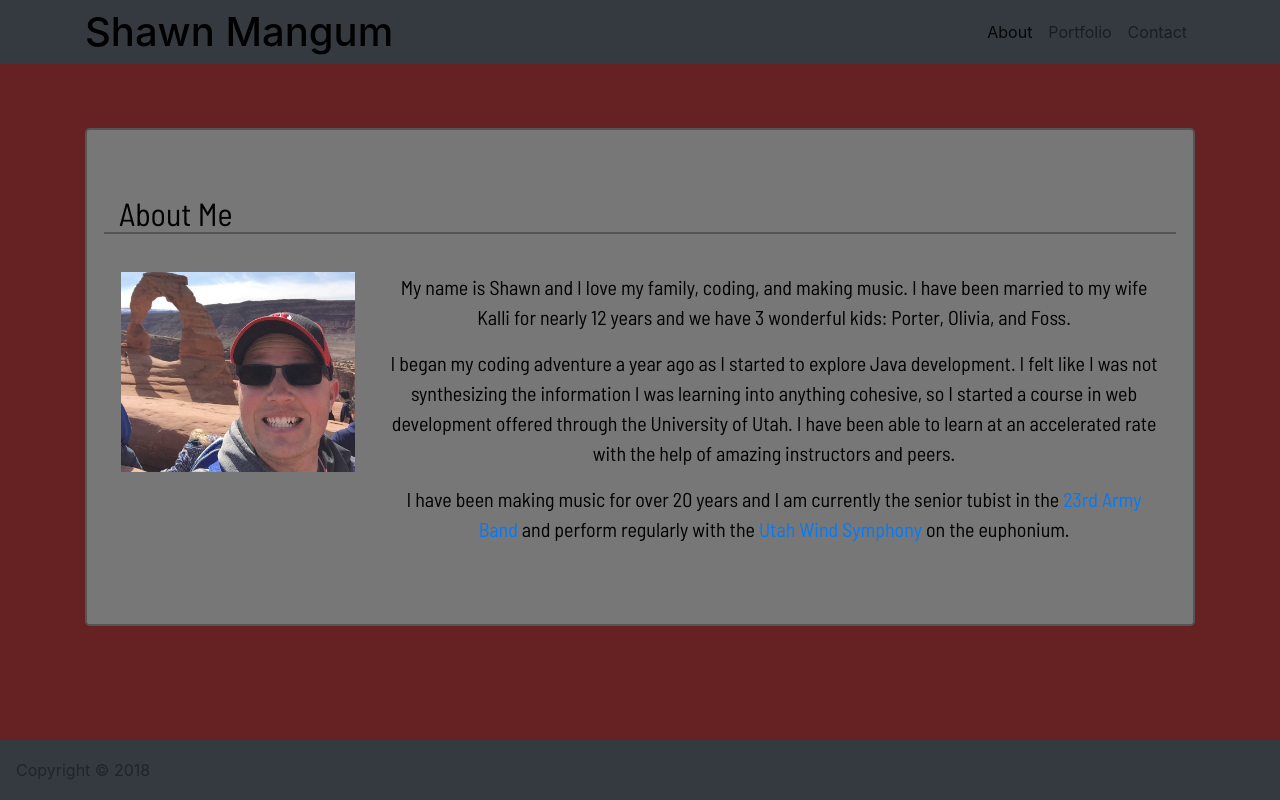
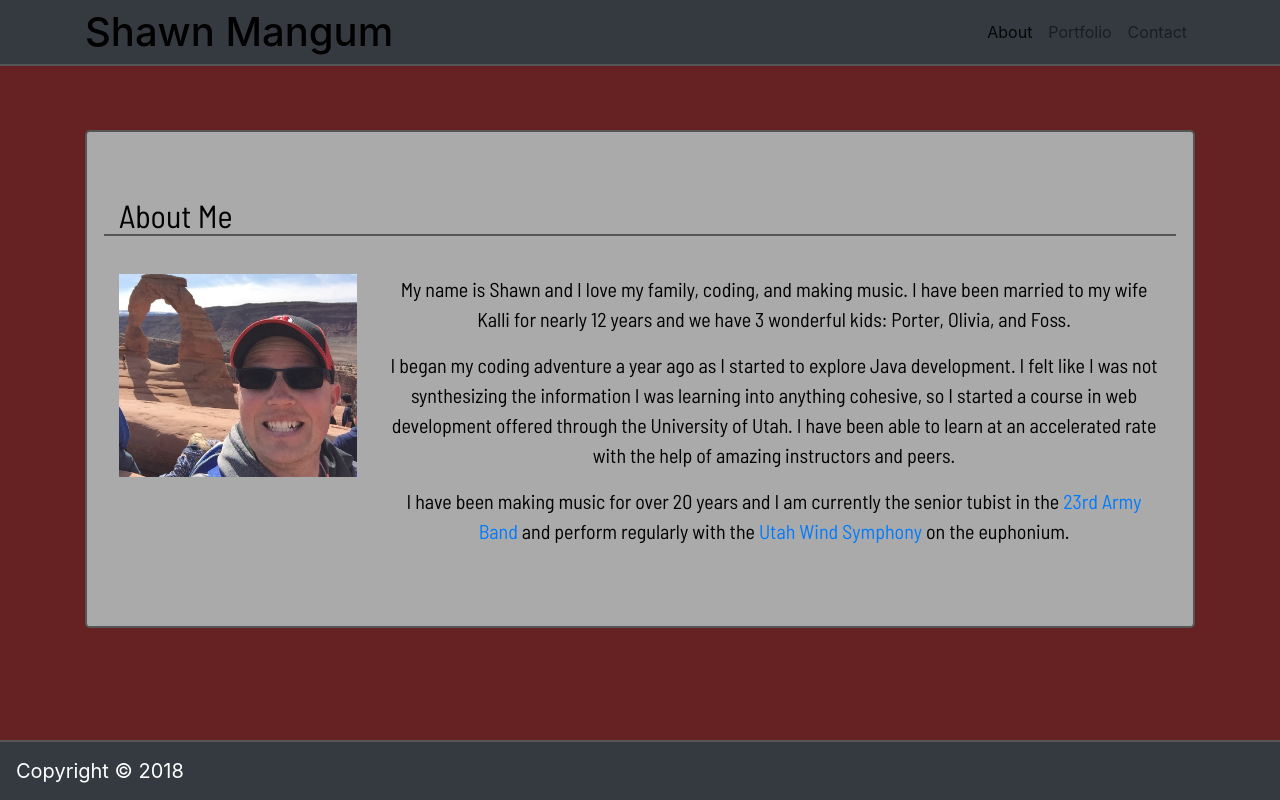
Before and after one commit to tubashawn/bootstrap, a plain HTML site: page index.html in a window 1280 px wide. Drawn offline with nearby package versions, Linux system fonts and the light colour scheme; a script that the page names is missing.

Commit message:
additional

```diff
--- a/assets/style.css
+++ b/assets/style.css
@@ -16,15 +16,18 @@ h2 {
 body {
     background-color: #622;
 }
+
+img {
+    max-height: 100%;
+    max-width: 100%;
+}
 .container {
     position: relative;
     text-align: center;
     color: black;
 }
 
-.around {
-    border: 2px #000 solid;
-}
+
 .banner {
     position: absolute;
     top: 70%;
@@ -37,7 +40,7 @@ body {
 }
 
 .main {
-    background-color:  #777;
+    background-color:  #aaa;
     border: 2px #555555 solid;
     font-family: 'Barlow Semi Condensed', sans-serif;
     font-size: 20px;
--- a/index.html
+++ b/index.html
@@ -14,7 +14,7 @@
 </head>
 
 <body>
-    <nav class="navbar navbar-expand-lg navbar-light bg-dark sticky-top" style="margin-bottom: 5%">
+    <nav class="navbar navbar-expand-lg navbar-light bg-dark sticky-top head" style="margin-bottom: 5%">
         <div class="collapse navbar-collapse container" id="navbarText">
             <h1 class="navbar-nav mr-auto">Shawn Mangum</h1>
             <ul class="navbar-nav">
@@ -40,7 +40,7 @@
             <br>
             <div class="row">
                 <div class="col-md-3">
-                    <img src="assets/images/ShawnMangum.jpg" height= "200" width: "200" alt="Shawn at Delicate Arch">
+                    <img src="assets/images/ShawnMangum.jpg" alt="Shawn at Delicate Arch">
                 </div>
                 <div class="col-md-9">
                     <p>My name is Shawn and I love my family, coding, and making music. I have been married to my wife Kalli
@@ -57,7 +57,7 @@
         </div>
     </div>
     <footer>
-        <nav class="nav navbar-dark bg-dark navbar fixed-bottom text-center" style="height: 60px">Copyright &copy 2018</nav>
+        <nav class="nav navbar-dark bg-dark navbar fixed-bottom text-center foot" style="height: 60px">Copyright &copy 2018</nav>
     </footer>
 </body>
 
```
Also changed, not shown: portfolio.html (+2 -2 lines).
